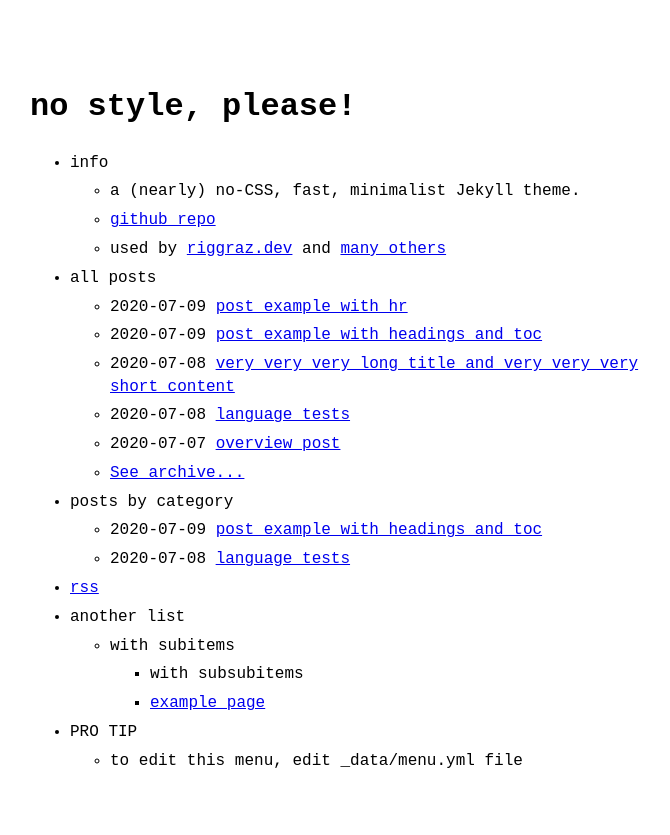
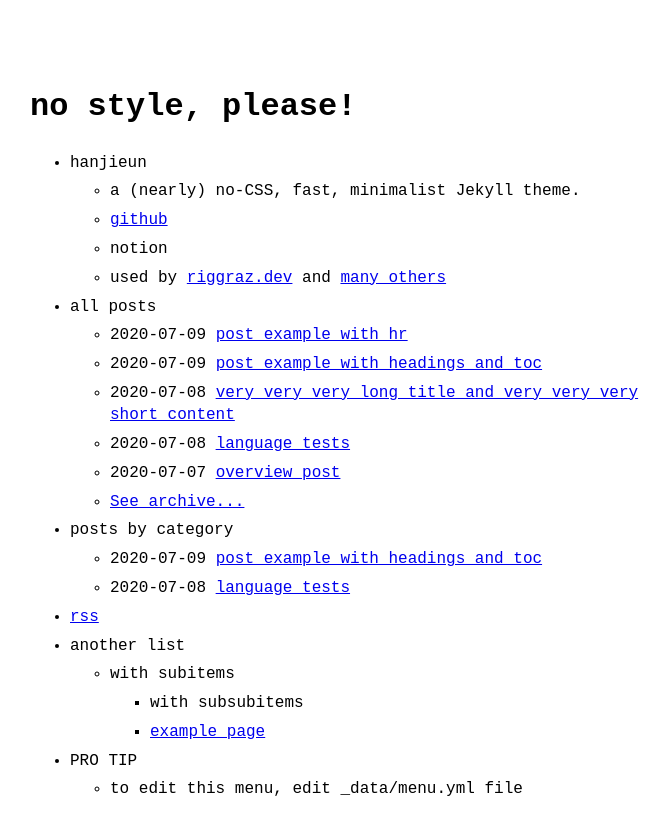
Before and after one commit to hanjicock/hanjicock.github.io, a Jekyll site: the page built from index.md, in a window 1280 px wide. Shown: the top 835 px of the page, without its empty margins (290-960 px from the left). Built offline with Jekyll 4.4.1, drawn with Linux system fonts in a browser that asks for light colours.

Commit message:
Update menu.yml

```diff
--- a/_data/menu.yml
+++ b/_data/menu.yml
@@ -2,11 +2,13 @@
 # https://github.com/riggraz/no-style-please#customize-the-menu
 
 entries:
-  - title: info
+  - title: hanjieun
     entries:
       - title: a (nearly) no-CSS, fast, minimalist Jekyll theme.
-      - title: github repo
-        url: https://github.com/riggraz/no-style-please
+      - title: github
+        url: https://github.com/hanjicock
+      - title: notion
+        url:
       - title: "used by <a href='https://riggraz.dev'>riggraz.dev</a> and <a href='https://github.com/riggraz/no-style-please/network/dependents'>many others</a>"
 
   - title: all posts
```
